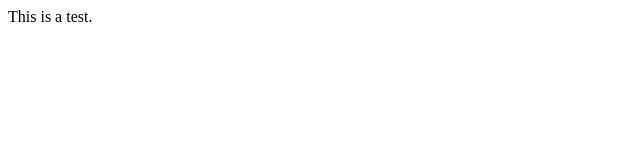
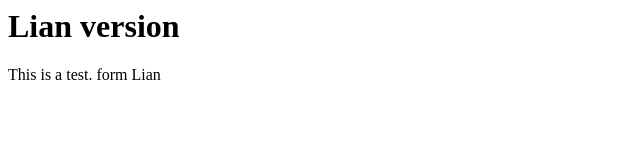
Before and after one commit to ScottDDexter/symmetrical-dollop, a plain HTML site: page index.html in a window 1280 px wide. Shown: the whole page, without its empty margins (0-640 px from the left). Drawn offline with Linux system fonts and the light colour scheme.

Commit message:
Update index.html
Add Lian version to index.html

```diff
--- a/index.html
+++ b/index.html
@@ -1,7 +1,10 @@
 <html>
 <body>
+<h1>Lian version</h1>
 <p>
 This is a test.
+form Lian
 </p>
+
 </body>
 </html>
```
